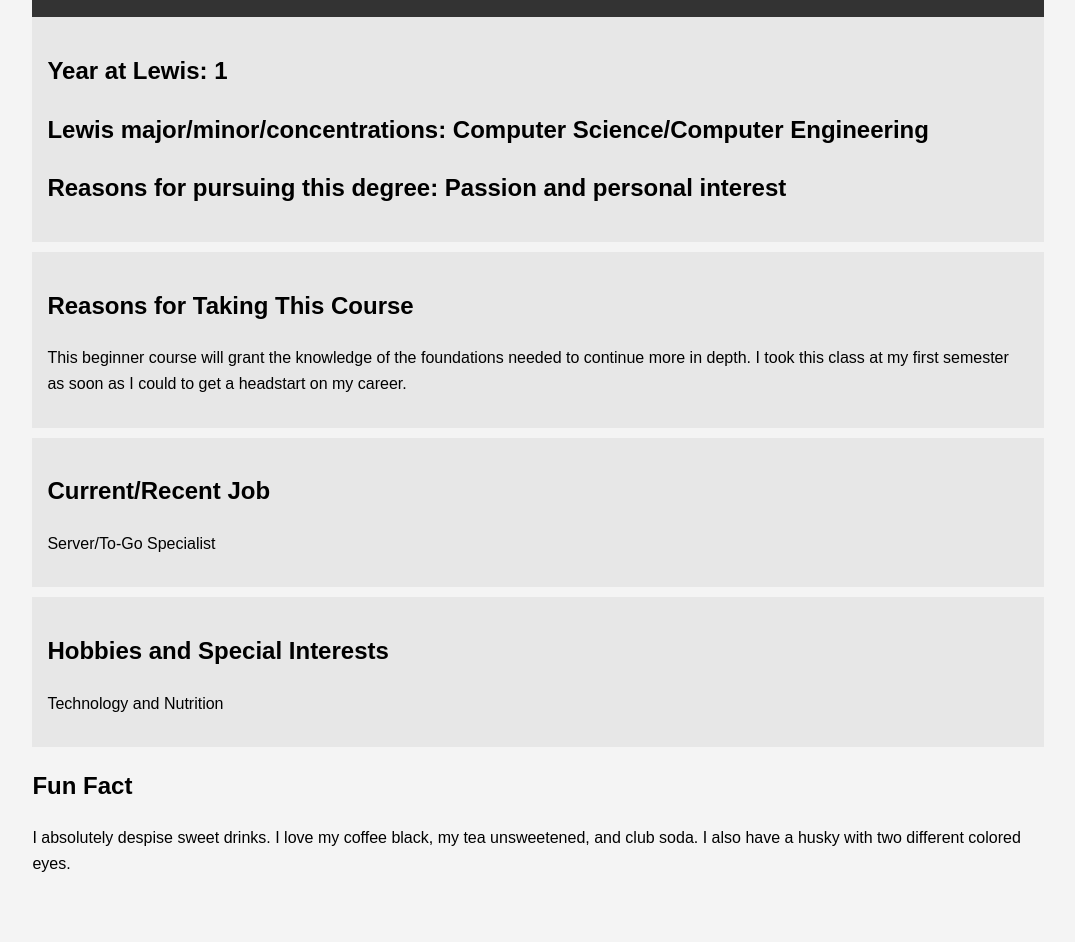
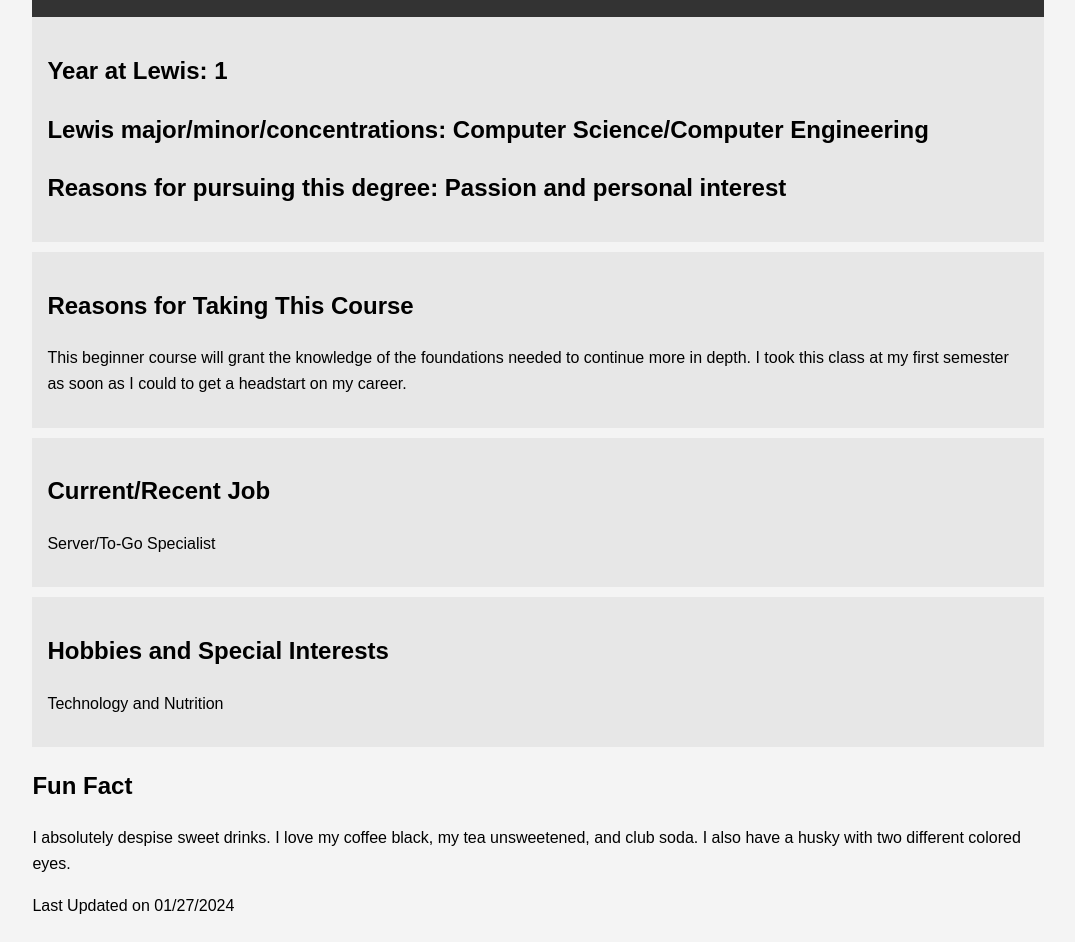
Before and after one commit to xermoe/introductions, a plain HTML site: page index.html in a window 1280 px wide. Shown: the part 133-1075 px from the top of the page, without its empty margins (102-1177 px from the left). Before the commit the page ends 1034 px from the top, so only its background shows below. Drawn offline with Linux system fonts and the light colour scheme.

Commit message:
Updated "last updated"

```diff
--- a/index.html
+++ b/index.html
@@ -59,7 +59,8 @@
         <section class="fun-fact">
             <h2>Fun Fact</h2>
             <p>I absolutely despise sweet drinks. I love my coffee black, my tea unsweetened, and club soda. I also have a husky with two different colored eyes.</p>
-        </section>
+       <p>Last Updated on 01/27/2024</p>
+	</section>
     </div>
 </body>
 </html>
```
